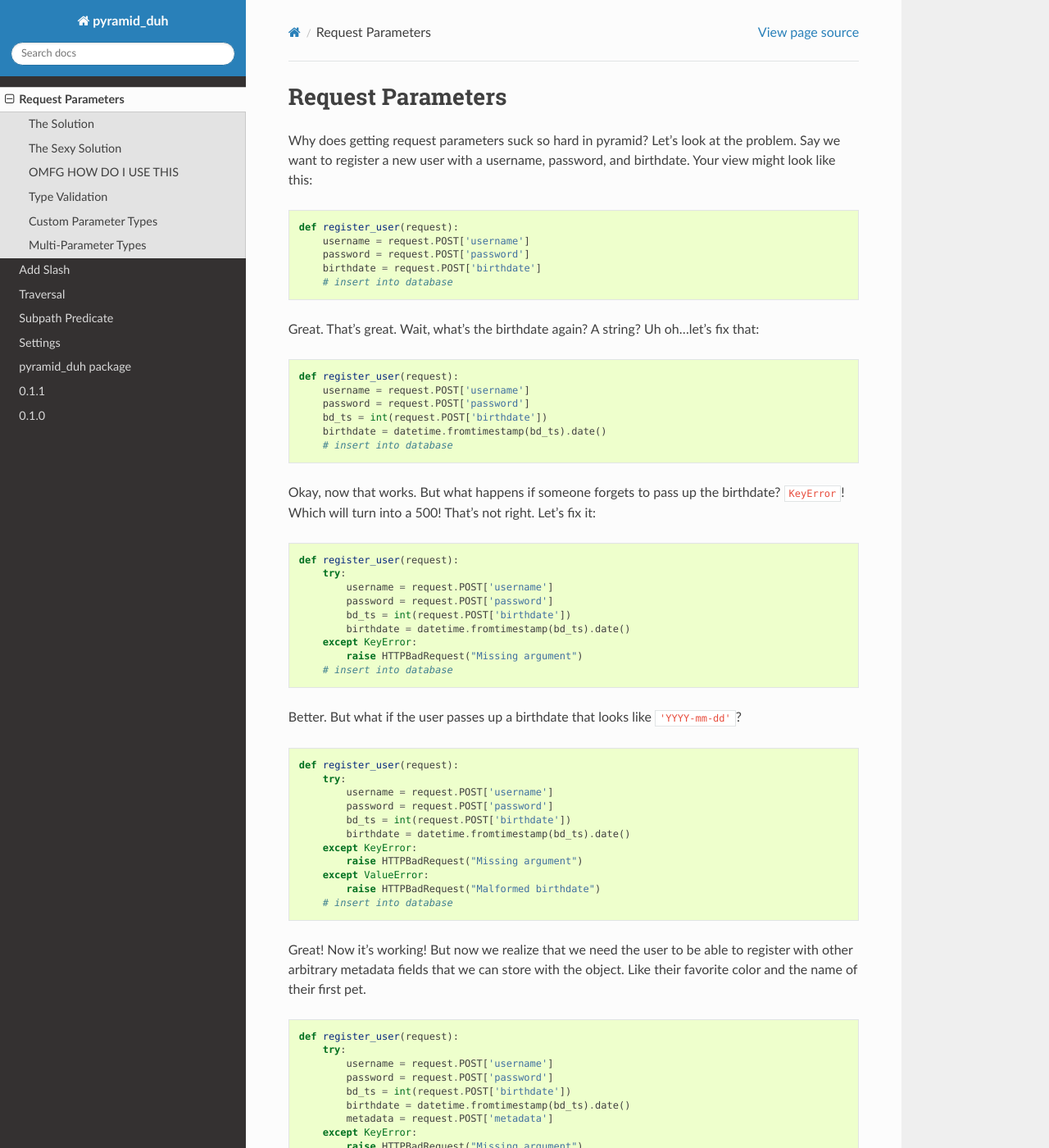
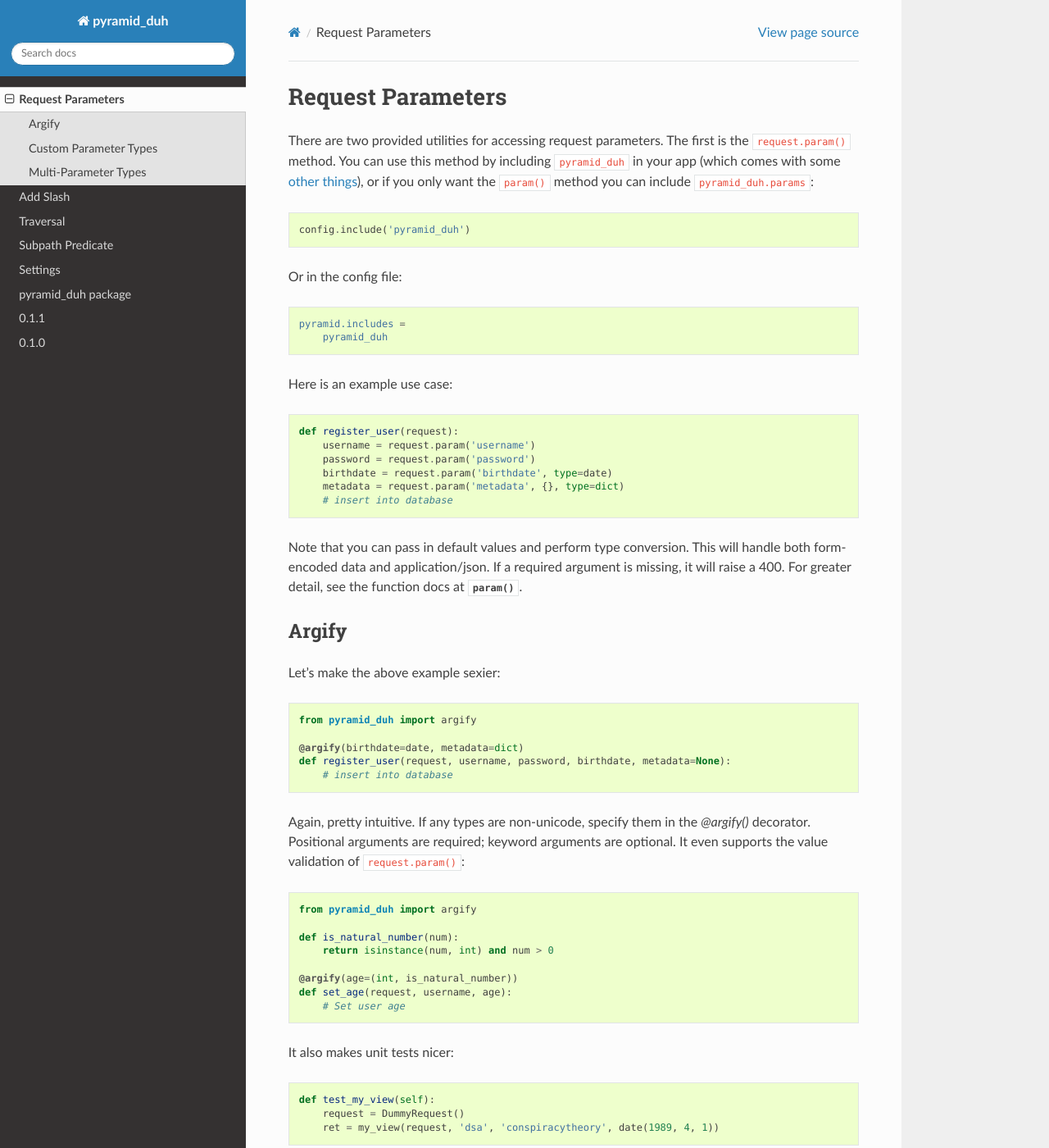
Before and after one commit to stevearc/pyramid_duh, a Sphinx documentation site: the page built from doc/topics/request_parameters.rst, in a window 1280 px wide and 1400 px high. Shown: the whole window at 82% size. Built offline with Sphinx 7.4.7 and the Read the Docs theme 2.0.0, drawn with Linux system fonts in a browser that asks for light colours; some of the changed text lies outside the part shown.

Commit message:
Making documentation less boisterous

```diff
--- a/doc/topics/request_parameters.rst
+++ b/doc/topics/request_parameters.rst
@@ -2,155 +2,9 @@
 
 Request Parameters
 ==================
-Why does getting request parameters suck so hard in pyramid? Let's look at the
-problem. Say we want to register a new user with a username, password, and
-birthdate. Your view might look like this:
-
-.. code-block:: python
-
-    def register_user(request):
-        username = request.POST['username']
-        password = request.POST['password']
-        birthdate = request.POST['birthdate']
-        # insert into database
-
-Great. That's great. Wait, what's the birthdate again? A string? Uh oh...let's
-fix that:
-
-.. code-block:: python
-
-    def register_user(request):
-        username = request.POST['username']
-        password = request.POST['password']
-        bd_ts = int(request.POST['birthdate'])
-        birthdate = datetime.fromtimestamp(bd_ts).date()
-        # insert into database
-
-Okay, now that works. But what happens if someone forgets to pass up the
-birthdate? ``KeyError``! Which will turn into a 500! That's not right. Let's
-fix it:
-
-.. code-block:: python
-
-    def register_user(request):
-        try:
-            username = request.POST['username']
-            password = request.POST['password']
-            bd_ts = int(request.POST['birthdate'])
-            birthdate = datetime.fromtimestamp(bd_ts).date()
-        except KeyError:
-            raise HTTPBadRequest("Missing argument")
-        # insert into database
-
-Better. But what if the user passes up a birthdate that looks like ``'YYYY-mm-dd'``?
-
-.. code-block:: python
-
-    def register_user(request):
-        try:
-            username = request.POST['username']
-            password = request.POST['password']
-            bd_ts = int(request.POST['birthdate'])
-            birthdate = datetime.fromtimestamp(bd_ts).date()
-        except KeyError:
-            raise HTTPBadRequest("Missing argument")
-        except ValueError:
-            raise HTTPBadRequest("Malformed birthdate")
-        # insert into database
-
-Great! Now it's working! But now we realize that we need the user to be able to
-register with other arbitrary metadata fields that we can store with the
-object. Like their favorite color and the name of their first pet.
-
-.. code-block:: python
-
-    def register_user(request):
-        try:
-            username = request.POST['username']
-            password = request.POST['password']
-            bd_ts = int(request.POST['birthdate'])
-            birthdate = datetime.fromtimestamp(bd_ts).date()
-            metadata = request.POST['metadata']
-        except KeyError:
-            raise HTTPBadRequest("Missing argument")
-        except ValueError:
-            raise HTTPBadRequest("Malformed birthdate")
-        # insert into database
-
-Wait...what's metadata here? Oh, it's a dict? So...now your client is probably
-passing it up with the ``Content-Type`` of ``application/json``. Guess what?
-Those don't go to ``request.POST``. They go to ``request.json_body()``.
-
-Now repeat this code for every one of your views, using ``request.POST``,
-``request.GET``, and ``request.json_body()`` as appropriate.
-
-NO THANK YOU
-
-The Solution
-------------
-Luckily, pyramid is awesome and can be customized like nobody's business. It's
-not hard to write a wrapper that fixes this madness, but nobody should have to
-do it. It's a solved problem. Here's the solution:
-
-.. code-block:: python
-
-    def register_user(request):
-        username = request.param('username')
-        password = request.param('password')
-        birthdate = request.param('birthdate', type=date)
-        metadata = request.param('metadata', {}, type=dict)
-        # insert into database
-
-Kind of underwhelming, isn't it? It just sits there and looks like you think it
-should. It uses GET, POST, and json_body when appropriate. It converts fields
-for you to the proper data type. You can specify default values. Coolio.
-
-The Sexy Solution
------------------
-``@argify`` baby. Do it.
-
-.. code-block:: python
-
-    @argify(birthdate=date, metadata=dict)
-    def register_user(request, username, password, birthdate, metadata=None):
-        # insert into database
-
-Oh-ho-ho! Who's this pretty lady? It's ``@argify`` and it's wonderful. You
-decorate your views and it pulls the request parameters out for you. If you
-need to perform type conversions, specify the type in the decorator. If some
-parameters are optional and have default values, those become keyword
-arguments.
-
-Perhaps the best part about ``@argify`` is that it turns your unit tests from this:
-
-.. code-block:: python
-
-    def test_my_view(self):
-        request = DummyRequest()
-        params = {
-            'username': 'dsa',
-            'password': 'conspiracytheory',
-            'birthdate': date(1989, 4, 1)
-        }
-        request.param = lambda x: params[x]
-        ret = my_view(request)
-
-To this:
-
-.. code-block:: python
-
-    def test_my_view(self):
-        request = DummyRequest()
-        username, password = 'dsa', 'conspiracytheory'
-        birthdate = date(1989, 4, 1)
-        ret = my_view(request, username, password, birthdate)
-
-Note that argify MUST be the closest decorator to the view callable in order
-for the argument inspection to work properly.
-
-OMFG HOW DO I USE THIS
-----------------------
-Include ``pyramid_duh`` in your app (which comes with some :ref:`other things
+There are two provided utilities for accessing request parameters. The first is
+the ``request.param()`` method. You can use this method by including
+``pyramid_duh`` in your app (which comes with some :ref:`other things
 <subpath>`), or if you only want the ``param()`` method you can include
 ``pyramid_duh.params``:
 
@@ -165,22 +19,41 @@ Or in the config file:
     pyramid.includes =
         pyramid_duh
 
-To use ``@argify`` just import it. No includes necessary.
+Here is an example use case:
+
+.. code-block:: python
+
+    def register_user(request):
+        username = request.param('username')
+        password = request.param('password')
+        birthdate = request.param('birthdate', type=date)
+        metadata = request.param('metadata', {}, type=dict)
+        # insert into database
+
+Note that you can pass in default values and perform type conversion. This will
+handle both form-encoded data and application/json. If a required argument is
+missing, it will raise a 400. For greater detail, see the function docs at
+:meth:`~pyramid_duh.params.param`.
+
+Argify
+------
+Let's make the above example sexier:
 
 .. code-block:: python
 
     from pyramid_duh import argify
 
-    @argify
-    def my_view(request, foo, bar, baz='wibbly'):
-        # do stuff
+    @argify(birthdate=date, metadata=dict)
+    def register_user(request, username, password, birthdate, metadata=None):
+        # insert into database
 
-Type Validation
----------------
-``@argify`` also supports type validation. You can pass the validation method
-in with the type to the ``@argify`` decorator:
+Again, pretty intuitive. If any types are non-unicode, specify them in the
+`@argify()` decorator. Positional arguments are required; keyword arguments are
+optional. It even supports the value validation of ``request.param()``:
 
 .. code-block:: python
+
+    from pyramid_duh import argify
 
     def is_natural_number(num):
         return isinstance(num, int) and num > 0
@@ -189,10 +62,21 @@ in with the type to the ``@argify`` decorator:
     def set_age(request, username, age):
         # Set user age
 
+It also makes unit tests nicer:
+
+.. code-block:: python
+
+    def test_my_view(self):
+        request = DummyRequest()
+        ret = my_view(request, 'dsa', 'conspiracytheory', date(1989, 4, 1))
+
+.. note::
+
+    If you're only using ``@argify``, you don't need to include ``pyramid_duh``.
+
 Custom Parameter Types
 ----------------------
-You've gotten this far, which means you're sold on the
-auto-type-converting-smart-responding-parameter-reading. But you're hungry for
+You're now using argument sugar and you're loving it. But you're hungry for
 more. You want to auto-convert to your own super-special ``Unicorn`` data type.
 Well who doesn't?
 
@@ -230,6 +114,10 @@ And here is the code to parse that mess:
 
 The ``__from_json__`` method can be a ``classmethod`` or a ``staticmethod``, and the
 signature must be either ``(arg)`` or ``(request, arg)``.
+
+.. note::
+
+    I'm using ``@argify``, but this also works with ``request.param()``.
 
 You can also pass in a factory function as the type:
 
@@ -289,3 +177,9 @@ your type factory function and decorate it with ``@argify`` as well.
 You'll notice here that we're injecting a field named ``unicorn``, which
 *doesn't exist* in the POST parameters. You can decorate factory methods or the
 ``__from_json__`` magic method on type classes.
+
+This particular functionality is kind of magic, and as such I would not
+recommend using it frequently because it obfuscates your code. This was really
+made with one thing in mind: user authentication. This is a great way to both
+authenticate a user and inject the User model into your view with minimal
+code duplication.
--- a/doc/topics/traversal.rst
+++ b/doc/topics/traversal.rst
@@ -41,7 +41,7 @@ produces terrible and subtle bugs.
 
 IModelResource
 --------------
-Template for retrieving assets from a sqlalchemy database. Here's an example:
+Template for retrieving assets from a SQLAlchemy connection. Here's an example:
 
 .. code-block:: python
 
```
Also changed, not shown: doc/topics/subpath.rst (+17 -78 lines), 2 other files.
